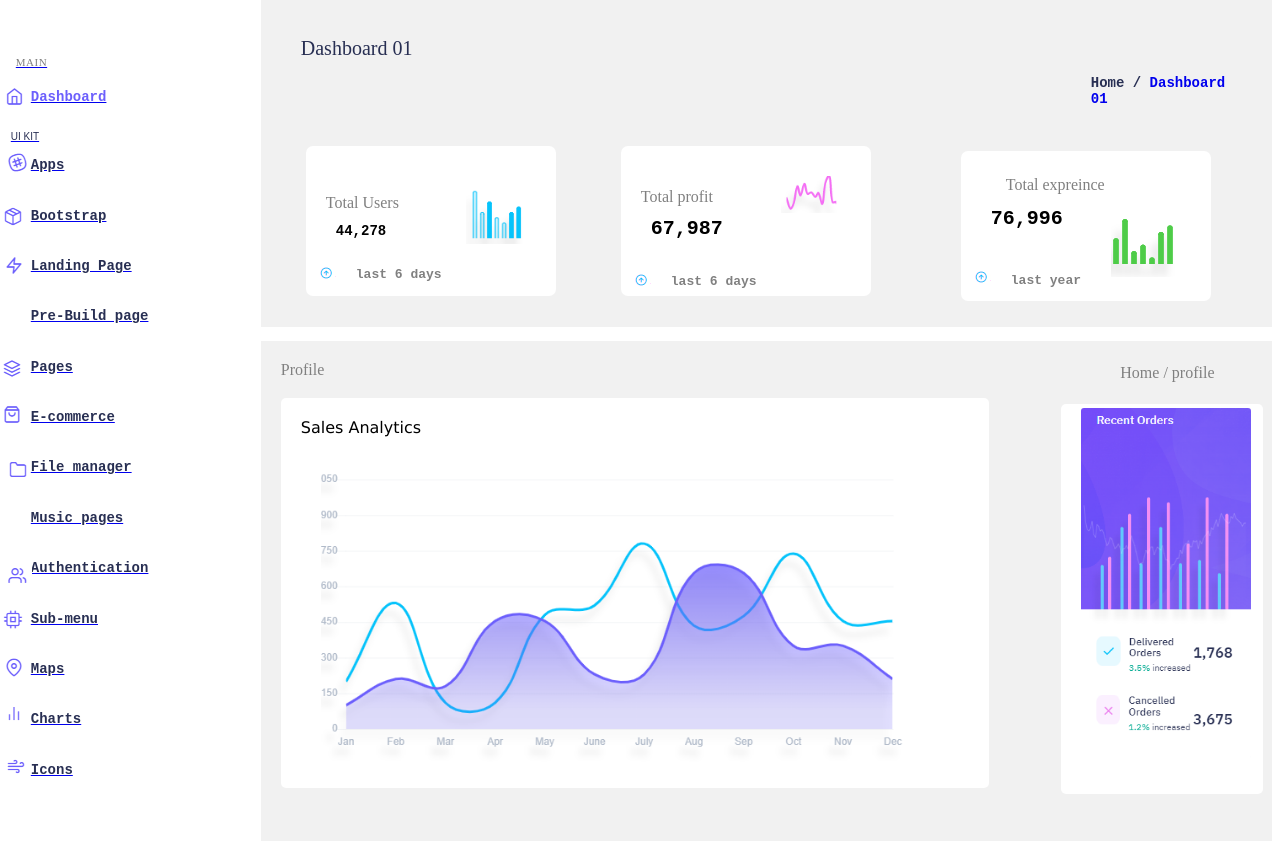
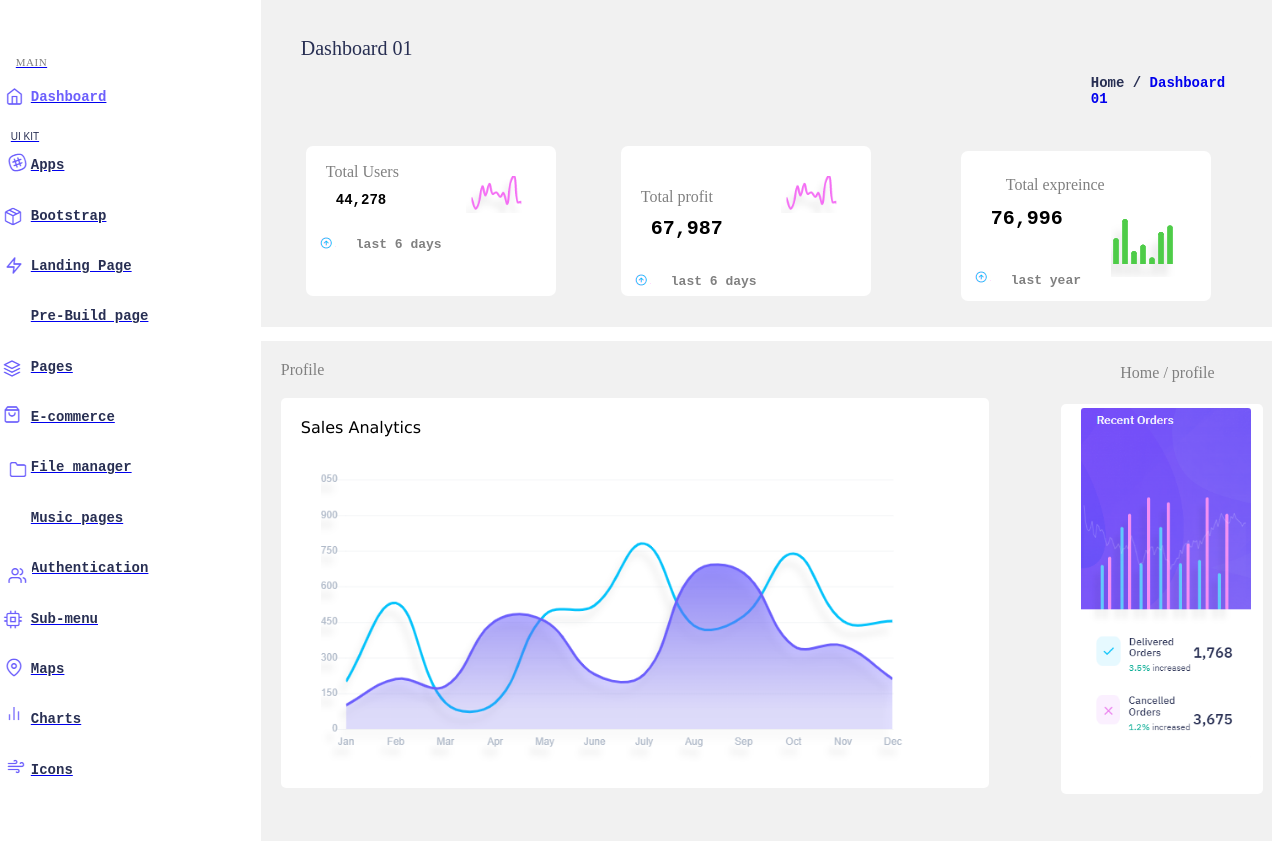
Before and after one commit to juweriaAbdirizak/mywebs.com, a plain HTML site: page index.html in a window 1280 px wide. Shown: the part 81-925 px from the top of the page. Drawn offline with Linux system fonts and the light colour scheme.

Commit message:
Update index.html

```diff
--- a/index.html
+++ b/index.html
@@ -588,7 +588,7 @@ display: -ms-flexbox;
             <p class="dash1"> Dashboard 01</p>
             <h1 class="homes">Home / <a href="#">Dashboard 01</a></h1>
             <div class="boxs">
-                <img src="da.png" class="img1">
+                <img src="xidig.PNG" class="img1">
                 <p style="color:gray;margin-top:-20%;margin-left: 20px;"> Total Users</p>
               <h2 style="color:black;font-size20px;">44,278</h2>
               <img src="box1img1.PNG" style="margin-left:13px;margin-top: -20px;">
```
